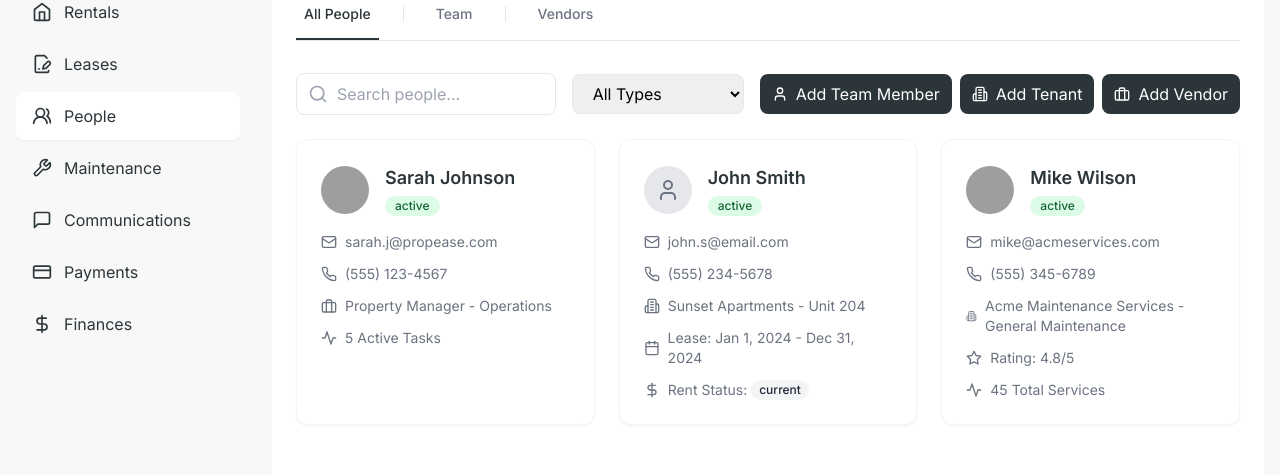
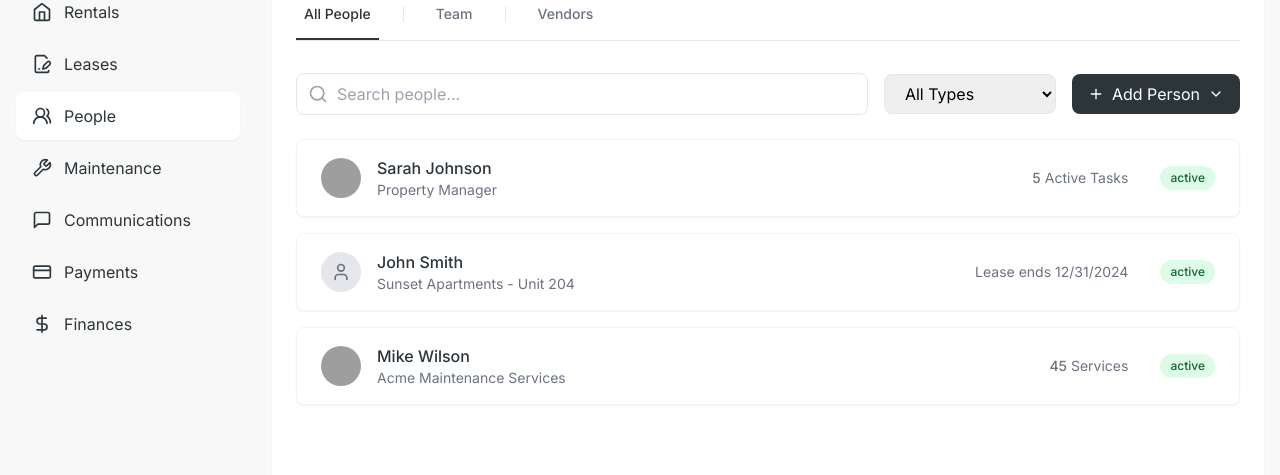
Before and after one commit to AhmadQA-art/propease, a React (Vite) app: page /people in a window 1280 px wide. Shown: the part 144-619 px from the top of the page. Built offline with nearby package versions, Linux system fonts and the light colour scheme; grey boxes are pictures that could not be loaded.

Commit message:
Add/update files from bolt.new
Uploaded 70 files

```diff
--- a/src/components/people/PeopleList.tsx
+++ b/src/components/people/PeopleList.tsx
@@ -1,5 +1,5 @@
 import React, { useState } from 'react';
-import { Search, Filter, Plus, User, Building2, Briefcase } from 'lucide-react';
+import { Search, Plus, User, ChevronDown } from 'lucide-react';
 import { Person, PersonType } from '../../types/people';
 import PersonCard from './PersonCard';
 import AddPersonDialog from './AddPersonDialog';
@@ -13,6 +13,13 @@ export default function PeopleList({ people }: PeopleListProps) {
   const [selectedType, setSelectedType] = useState<PersonType | 'all'>('all');
   const [isAddDialogOpen, setIsAddDialogOpen] = useState(false);
   const [addingPersonType, setAddingPersonType] = useState<PersonType | null>(null);
+  const [isDropdownOpen, setIsDropdownOpen] = useState(false);
+
+  const handleAddPerson = (type: PersonType) => {
+    setAddingPersonType(type);
+    setIsAddDialogOpen(true);
+    setIsDropdownOpen(false);
+  };
 
   const filteredPeople = people.filter(person => {
     const matchesSearch =
@@ -24,11 +31,6 @@ export default function PeopleList({ people }: PeopleListProps) {
 
     return matchesSearch && matchesType;
   });
-
-  const handleAddPerson = (type: PersonType) => {
-    setAddingPersonType(type);
-    setIsAddDialogOpen(true);
-  };
 
   return (
     <div className="space-y-6">
@@ -56,44 +58,113 @@ export default function PeopleList({ people }: PeopleListProps) {
           <option value="vendor">Vendors</option>
         </select>
 
-        <div className="flex gap-2">
+        <div className="relative">
+          <button
+            onClick={() => setIsDropdownOpen(!isDropdownOpen)}
+            className="flex items-center px-4 py-2 bg-[#2C3539] text-white rounded-lg hover:bg-[#3d474c] transition-colors"
+          >
+            <Plus className="w-4 h-4 mr-2" />
+            Add Person
+            <ChevronDown className="w-4 h-4 ml-2" />
+          </button>
+
+          {isDropdownOpen && (
+            <>
+              <div
+                className="fixed inset-0 z-10"
+                onClick={() => setIsDropdownOpen(false)}
+              />
+              <div className="absolute right-0 mt-2 w-48 bg-white rounded-lg shadow-lg border border-gray-100 z-20">
                 <button
                   onClick={() => handleAddPerson('team')}
-            className="flex items-center px-3 py-2 bg-[#2C3539] text-white rounded-lg hover:bg-[#3d474c] transition-colors"
+                  className="w-full px-4 py-2 text-left text-sm hover:bg-gray-50 text-[#2C3539]"
                 >
-            <User className="w-4 h-4 mr-2" />
                   Add Team Member
                 </button>
                 <button
                   onClick={() => handleAddPerson('tenant')}
-            className="flex items-center px-3 py-2 bg-[#2C3539] text-white rounded-lg hover:bg-[#3d474c] transition-colors"
+                  className="w-full px-4 py-2 text-left text-sm hover:bg-gray-50 text-[#2C3539]"
                 >
-            <Building2 className="w-4 h-4 mr-2" />
                   Add Tenant
                 </button>
                 <button
                   onClick={() => handleAddPerson('vendor')}
-            className="flex items-center px-3 py-2 bg-[#2C3539] text-white rounded-lg hover:bg-[#3d474c] transition-colors"
+                  className="w-full px-4 py-2 text-left text-sm hover:bg-gray-50 text-[#2C3539]"
                 >
-            <Briefcase className="w-4 h-4 mr-2" />
                   Add Vendor
                 </button>
               </div>
+            </>
+          )}
+        </div>
       </div>
 
-      {/* People Grid */}
-      <div className="grid grid-cols-1 md:grid-cols-2 lg:grid-cols-3 gap-6">
+      {/* People List */}
+      <div className="space-y-4">
         {filteredPeople.map((person) => (
-          <PersonCard key={person.id} person={person} />
-        ))}
+          <div
+            key={person.id}
+            className="bg-white rounded-lg shadow-sm border border-gray-100 px-6 py-4 hover:border-gray-200 transition-colors"
+          >
+            <div className="flex items-center justify-between">
+              <div className="flex items-center space-x-4">
+                {person.imageUrl ? (
+                  <img
+                    src={person.imageUrl}
+                    alt={person.name}
+                    className="w-10 h-10 rounded-full object-cover"
+                  />
+                ) : (
+                  <div className="w-10 h-10 rounded-full bg-gray-200 flex items-center justify-center">
+                    <User className="w-5 h-5 text-gray-500" />
+                  </div>
+                )}
+                <div>
+                  <h3 className="text-base font-medium text-[#2C3539]">{person.name}</h3>
+                  <p className="text-sm text-[#6B7280]">
+                    {person.type === 'team'
+                      ? person.role
+                      : person.type === 'vendor'
+                      ? person.company
+                      : `${person.property} - Unit ${person.unit}`}
+                  </p>
+                </div>
               </div>
 
-      {/* Empty State */}
+              <div className="flex items-center space-x-8">
+                {person.type === 'team' && (
+                  <div className="text-sm text-[#6B7280]">
+                    <span className="font-medium">{person.assignedTasks}</span> Active Tasks
+                  </div>
+                )}
+                {person.type === 'tenant' && (
+                  <div className="text-sm text-[#6B7280]">
+                    Lease ends {new Date(person.leaseEnd || '').toLocaleDateString()}
+                  </div>
+                )}
+                {person.type === 'vendor' && (
+                  <div className="text-sm text-[#6B7280]">
+                    <span className="font-medium">{person.totalServices}</span> Services
+                  </div>
+                )}
+                <span className={`px-2.5 py-1 rounded-full text-xs font-medium ${
+                  person.status === 'active'
+                    ? 'bg-green-100 text-green-800'
+                    : 'bg-gray-100 text-gray-800'
+                }`}>
+                  {person.status}
+                </span>
+              </div>
+            </div>
+          </div>
+        ))}
+
         {filteredPeople.length === 0 && (
           <div className="text-center py-12">
             <p className="text-[#6B7280]">No people found matching your search criteria</p>
           </div>
         )}
+      </div>
 
       {/* Add Person Dialog */}
       <AddPersonDialog
```
Lines whose indentation alone changed are shown as unchanged.
